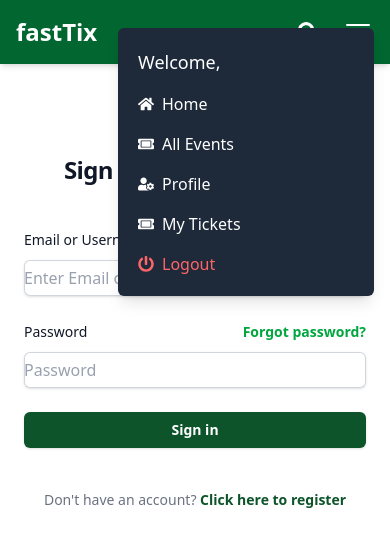
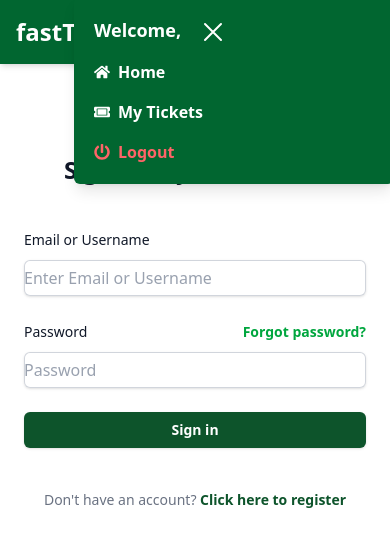
Before and after one commit to KendrickOdei/fastTix, a React (Vite) app in the folder frontend/: page /login in a window 390 px wide. Both pictures are taken after a click on the element 358 px from the left and 32 px from the top of the page. Shown: the top 546 px of the page. Built offline with nearby package versions, Linux system fonts and the light colour scheme.

Commit message:
added some changes

```diff
--- a/frontend/src/components/Hero.tsx
+++ b/frontend/src/components/Hero.tsx
@@ -62,7 +62,9 @@ const Hero = () => {
       {/* events */}
 
       <main className="max-w-7xl mx-auto p-6">
-        {isLoading && <p className="text-center">Loading events...</p>}
+        {isLoading && <div className="flex justify-center items-center h-96">
+        <div className="animate-spin rounded-full h-12 w-12 border-t-4 border-b-4 border-green-500"></div>
+      </div>}
         {error && <p className="text-center text-red-500">{error}</p>}
         {!isLoading && !error && events.length === 0 && (
           <p className="text-center">No events available. Check back soon!</p>
@@ -85,7 +87,7 @@ const Hero = () => {
                 </div>
               )}
               <h2 className="text-xl font-bold text-green-900">{event.name}</h2>
-              <p className="mt-2 text-gray-600">{event.description}</p>
+               <p className="mt-2 text-gray-600">{event.description}</p>
               <p className="mt-2 text-sm text-gray-500">
                 <strong>Date:</strong> {new Date(event.date).toLocaleDateString()}
               </p>
--- a/frontend/src/components/NavBar.tsx
+++ b/frontend/src/components/NavBar.tsx
@@ -2,7 +2,6 @@ import {
   FaTicketAlt,
   FaHome,
   FaPlusCircle,
-  FaUserCog,
   FaPowerOff,
   FaListAlt,
   FaSearch,
@@ -70,7 +69,7 @@ const Navbar = () => {
         const decoded: DecodedToken = jwtDecode(token);
         setIsAuthenticated(true);
         setUsername(decoded.email || 'User');
-        setRole(decoded.role || 'user');
+
       } catch (err) {
         console.error('Failed to decode token', err);
         setIsAuthenticated(false);
@@ -270,8 +269,19 @@ const Navbar = () => {
 
           {/* Mobile Dropdown */}
           {isMenuOpen && (
-            <div  className="absolute right-0 mt-3 w-64 bg-gray-800 text-white p-5 rounded-md shadow-lg z-50">
-              <div className="text-lg mb-4">Welcome, {username}</div>
+            <div  className="absolute right-[-20px] mt-0 mr-0 top-[-20px] w-80 bg-green-800 text-white font-bold p-5 rounded-md shadow-lg z-50">
+              <div className='flex gap-4'>
+                 <div className="text-lg mb-4">Welcome, {username}</div>
+                 {/* close button */}
+
+                <div className='text-bold ' onClick={()=> setIsMenuOpen(false)}>
+                  <svg xmlns="http://www.w3.org/2000/svg" fill="none" viewBox="0 0 24 24" stroke-width="1.5" stroke="currentColor" className="size-8">
+                <path stroke-linecap="round" stroke-linejoin="round" d="M6 18 18 6M6 6l12 12" />
+                </svg>
+
+                </div>
+              </div>
+             {/* continuatin of mobile menu list */}
               <ul className="space-y-4">
                 <li>
                   <Link to="/" className="flex items-center" onClick={toggleMenu}>
@@ -294,17 +304,6 @@ const Navbar = () => {
                   </>
                 )}
 
-                <li>
-                  <Link to="/dashboard/events" className="flex items-center" onClick={toggleMenu}>
-                    <FaTicketAlt className="mr-2" /> All Events
-                  </Link>
-                </li>
-
-                <li>
-                  <Link to="/dashboard/profile" className="flex items-center" onClick={toggleMenu}>
-                    <FaUserCog className="mr-2" /> Profile
-                  </Link>
-                </li>
 
                 <li>
                   <Link to="/dashboard/profile" className="flex items-center" onClick={toggleMenu}>
--- a/frontend/src/pages/Login.tsx
+++ b/frontend/src/pages/Login.tsx
@@ -28,7 +28,7 @@ const loginDataObj: loginData = {
 
 export default function Login () {
 
-  const [loginDetails, setLoginDetails] = useState<loginData>(loginDataObj);
+  const [loginDetails, setLoginDetails] = useState(loginDataObj);
 
   const [password, setPassword] = useState('');
   const [loading, setLoading] = useState(false);
@@ -92,7 +92,7 @@ export default function Login () {
 
        localStorage.setItem('token', response.accessToken);
       const decode: DecodedToken = jwtDecode(response.accessToken);
-      toast.success(`Welcome ${decode.userName}`);
+      toast.success(`Welcome ${decode.userName || decode.email}`);
       navigate('/');
       window.location.reload()
 
```
Also changed, not shown: frontend/src/pages/profile/ProfileSettings.tsx (deleted, +0 -66 lines), 1 other file (tests, documents, lock files or other folders).
